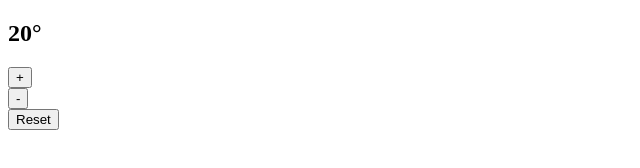
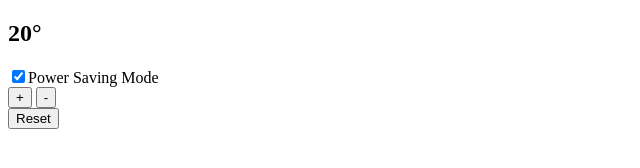
Before and after one commit to aitkenster/thermostat-js, a plain HTML site: page index.html in a window 1280 px wide. Both pictures are taken after a click on the button "Reset". Shown: the whole page, without its empty margins (0-640 px from the left). Drawn offline with nearby package versions, Linux system fonts and the light colour scheme.

Commit message:
added powersavingmode and reset to web

```diff
--- a/index.html
+++ b/index.html
@@ -6,7 +6,8 @@
 </head>
 <body>
 <h2><span class="temp"></span>°</h2>
-<button class="increase">+</button><br>
+<input type="checkbox" class="psm" checked>Power Saving Mode<br>
+<button class="increase">+</button>
 <button class="decrease">-</button><br>
 <button class="reset">Reset</button>
 </body>
@@ -26,6 +27,15 @@
 			thermostat.decreaseTemperature();
 			$('.temp').text(thermostat.temperature);
 			});
+
+		$('.reset').on('click', function(){
+			thermostat.reset();
+			$('.temp').text(thermostat.temperature);
+		});
+
+		$('.psm').on('change', function(){
+			thermostat.powerSave = $(this).prop('checked');
+		})
 	});
 
 </script>
```
